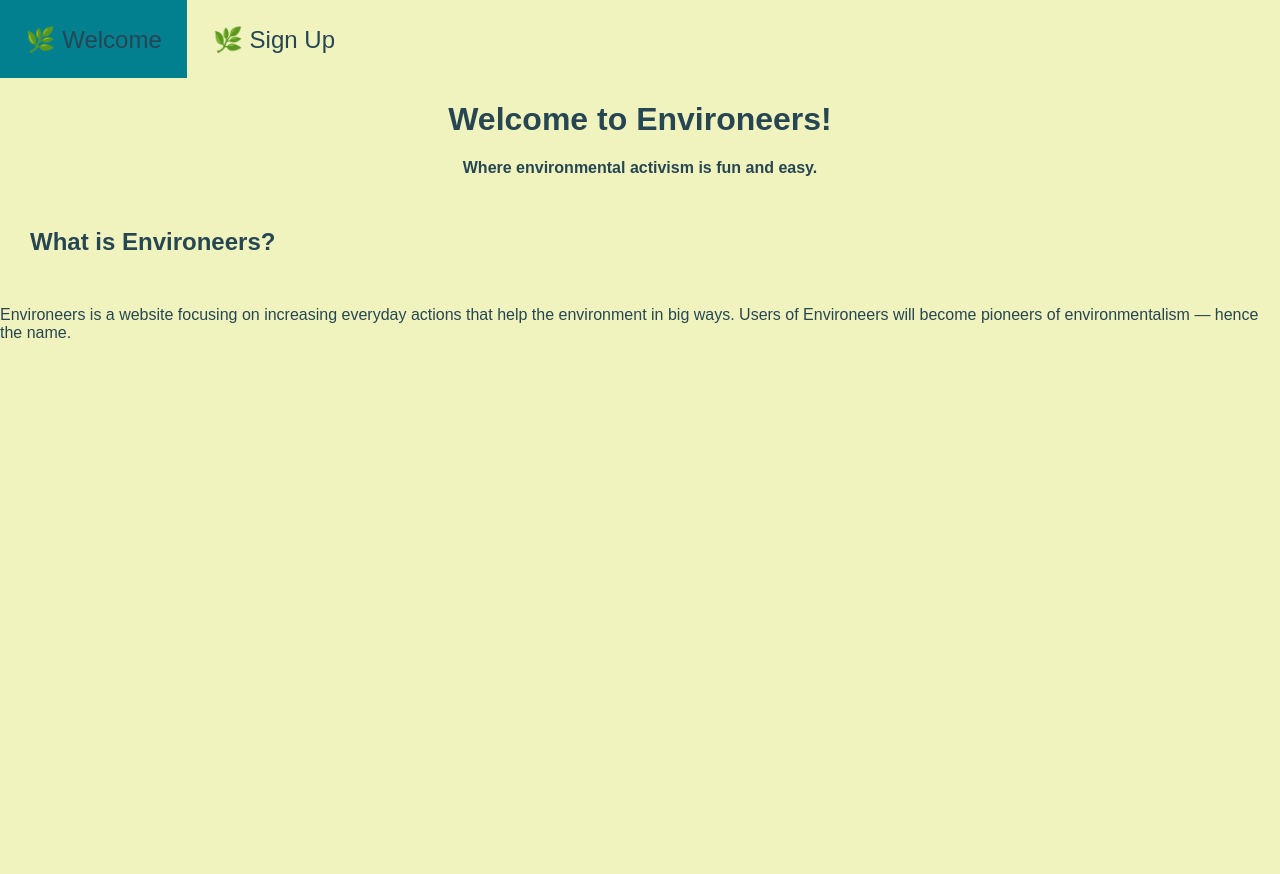
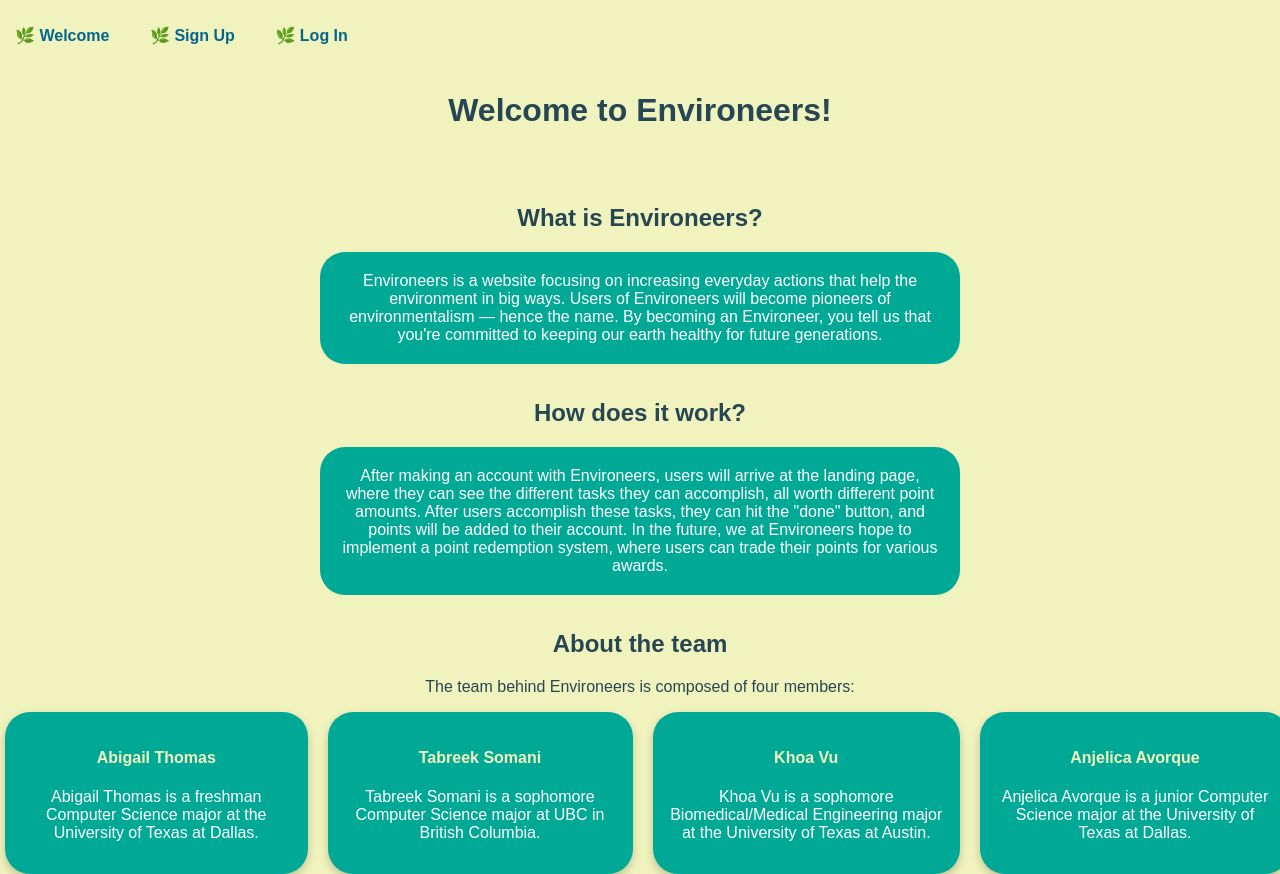
Before and after one commit to evanjelica/Environeers, a plain HTML site: page front-end/index.html in a window 1280 px wide. Before the commit the page ends 800 px from the top, so only its background shows below. Drawn offline with nearby package versions, Linux system fonts and the light colour scheme.

Commit message:
Updating home

```diff
--- a/front-end/index.css
+++ b/front-end/index.css
@@ -2,15 +2,17 @@ li
 {
     list-style-type: none;
     margin: 2vw 0;
-    font-size: 3vh;
+    font-size: 18;
 }
 
 a
 {
     text-decoration: none;
-    color: #264653;
     padding: 2vw;
     font-family: Arial, Helvetica, sans-serif;
+    color: #05668d;
+    padding-left: 15px;
+    font-weight: 700;
 }
 
 nav
@@ -42,7 +44,6 @@ button
 
 a:hover
 {
-   background-color: #028090;
    width: 100vw;
    height: fit-content;
 }
@@ -81,12 +82,84 @@ a:hover
 
 .aboutHeading
 {
-    padding: 30px;
-    border: 2px #264653;
-    border-radius: 5px;
+    padding-top: 15px;
+    margin-left: auto;
+    margin-right: auto;
+    text-align: center;
 }
 
 .aboutParagraph
 {
+    background-color: #00A896;
+    border-radius: 25px;
+    padding: 20px;
+    width: 50vw;
+    text-align: center;
+    margin-left: auto;
+    margin-right: auto;
+    color: white;
+}
 
+.teamHeading
+{
+    text-align: center;
+    padding-top: 15px;
 }
+
+.teamParagraph
+{
+    text-align: center;
+    margin-left: auto;
+    margin-right: auto;
+}
+
+.workHeading
+{
+    text-align: center;
+    padding-top: 15px;
+}
+
+.workParagraph
+{
+    background-color: #00A896;
+    border-radius: 25px;
+    padding: 20px;
+    width: 50vw;
+    text-align: center;
+    margin-left: auto;
+    margin-right: auto;
+    color: white;
+}
+
+.card-rows {margin: 0 -5px;}
+
+.card-rows:after {
+    content: "";
+    display: table;
+    clear: both;
+}
+
+.card {
+    box-shadow: 0 4px 8px 0 rgba(0, 0, 0, 0.2);
+    padding: 16px;
+    text-align: center;
+    border-radius: 25px;
+    background-color: #00a896;
+    color:white;
+  }
+
+h4
+{
+    color: #F0F3BD
+}
+
+* {
+    box-sizing: border-box;
+  }
+
+
+  .card-columns {
+    float: left;
+    width: 25%;
+    padding: 0 10px;
+  }
--- a/front-end/index.html
+++ b/front-end/index.html
@@ -20,6 +20,9 @@
                 <li>
                     <a>&#x1F33F Sign Up</a>
                 </li>
+                <li>
+                    <a href="login.html">&#x1F33F Log In</a>
+                </li>
             </ul>
         </nav>
         <h1 style="text-align: center;">Welcome to Environeers!</h1>
@@ -28,7 +31,62 @@
         <h2 class="aboutHeading">What is Environeers?</h2>
         <p class="aboutParagraph">Environeers is a website focusing on increasing everyday actions
             that help the environment in big ways. Users of Environeers will become pioneers of
-            environmentalism — hence the name.
+            environmentalism — hence the name. By becoming an Environeer, you tell us that you're
+            committed to keeping our earth healthy for future generations.
         </p>
+        <h2 class="workHeading">How does it work?</h2>
+        <p class="workParagraph">After making an account with Environeers, users will arrive at the landing page, where
+            they can see the different tasks they can accomplish, all worth different point amounts.
+            After users accomplish these tasks, they can hit the "done" button, and points will be added to their account.
+            In the future, we at Environeers hope to implement a point redemption system, where users can trade their points for various awards.
+        </p>
+
+        <h2 class="teamHeading">About the team</h2>
+        <section class="teamSection">
+            <div>
+                <div>
+                    <p class="teamParagraph">The team behind Environeers is composed of four members:</p>
+                </div>
+
+                <div class="card-rows">
+                    <div class="card-columns">
+                        <div class="card">
+                            <h4>Abigail Thomas</h4>
+                            <p>Abigail Thomas is a freshman Computer Science major
+                                at the University of Texas at Dallas.
+                            </p>
+                            <button href="https://www.linkedin.com/in/abigailthomas2020/">LinkedIn</button>
+                        </div>
+                    </div>
+
+                    <div class="card-rows">
+                        <div class="card-columns">
+                            <div class="card">
+                                <h4>Tabreek Somani</h4>
+                                <p>Tabreek Somani is a sophomore Computer Science major at UBC in British Columbia.</p>
+                            </div>
+                        </div>
+
+                        <div class="card-rows">
+                            <div class="card-columns">
+                                <div class="card">
+                                    <h4>Khoa Vu</h4>
+                                    <p>Khoa Vu is a sophomore Biomedical/Medical Engineering major
+                                        at the University of Texas at Austin.</p>
+                                </div>
+                            </div>
+
+                            <div class="card-rows">
+                                <div class="card-columns">
+                                    <div class="card">
+                                        <h4>Anjelica Avorque</h4>
+                                        <p>Anjelica Avorque is a junior Computer Science major
+                                            at the University of Texas at Dallas.
+                                        </p>
+                                    </div>
+                                </div>
+                </div>
+            </div>
+        </section>
     </body>
 </html>
```
